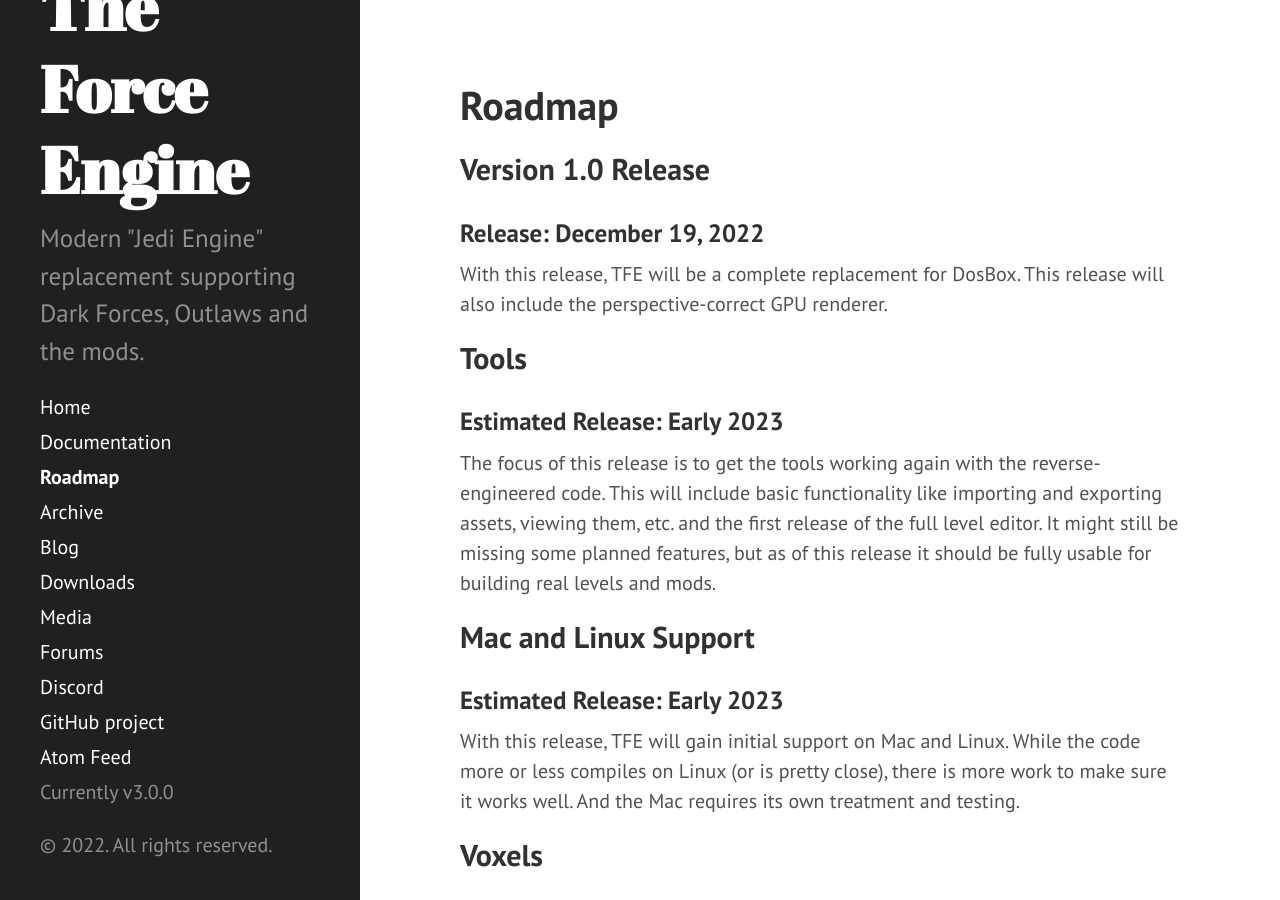
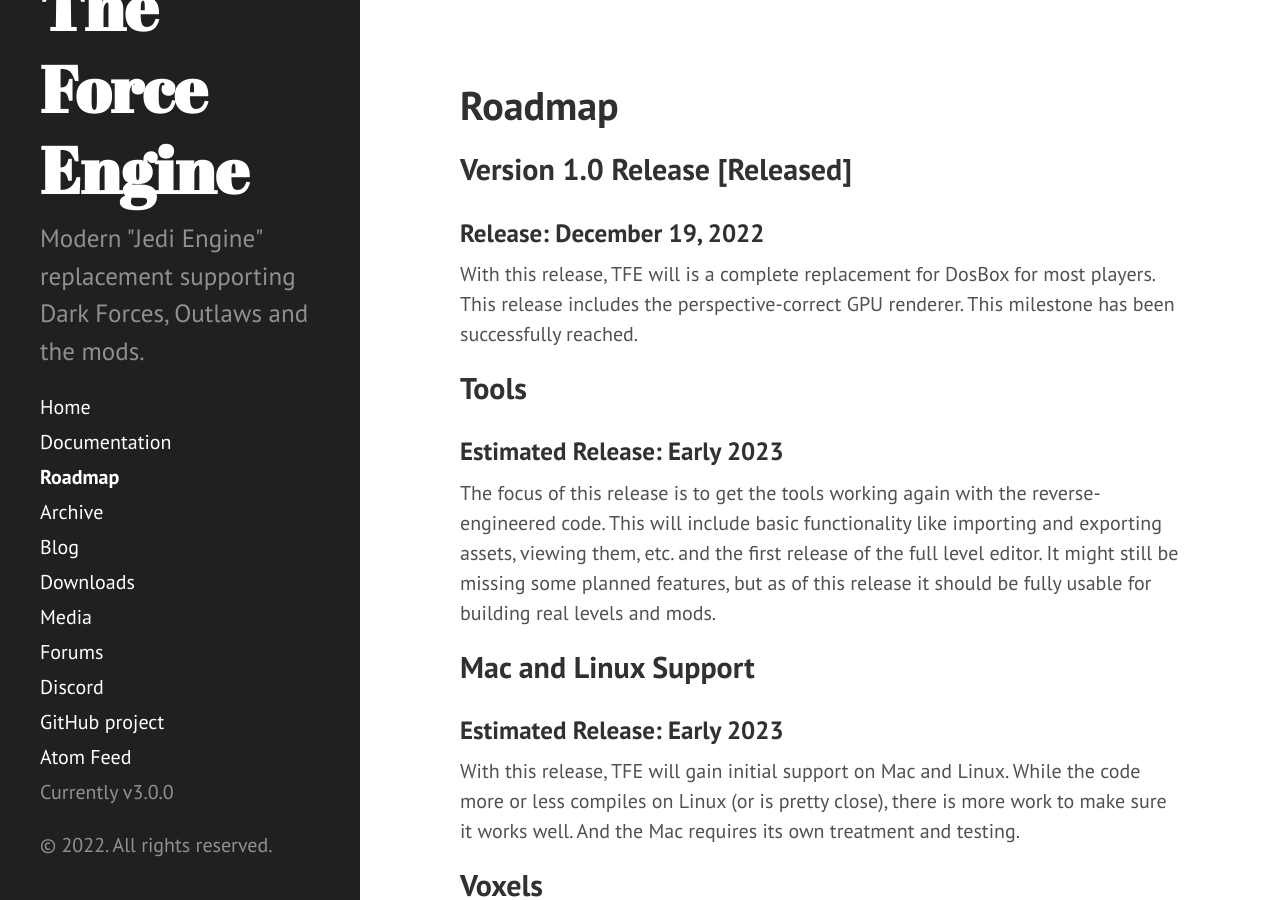
Before and after one commit to TheForceEngine/TheForceEngine.github.io, a Jekyll site: the page built from Roadmap.md, in a window 1280 px wide and 900 px high. Built offline with Jekyll 4.4.1, drawn with Linux system fonts in a browser that asks for light colours.

Commit message:
Update Roadmap.md

```diff
--- a/Roadmap.md
+++ b/Roadmap.md
@@ -3,9 +3,9 @@
 title: Roadmap
 ---
 
-## Version 1.0 Release
+## Version 1.0 Release [Released]
 ### Release: December 19, 2022
-With this release, TFE will be a complete replacement for DosBox. This release will also include the perspective-correct GPU renderer.
+With this release, TFE will is a complete replacement for DosBox for most players. This release includes the perspective-correct GPU renderer. This milestone has been successfully reached.
 
 ## Tools
 ### Estimated Release: Early 2023
```
